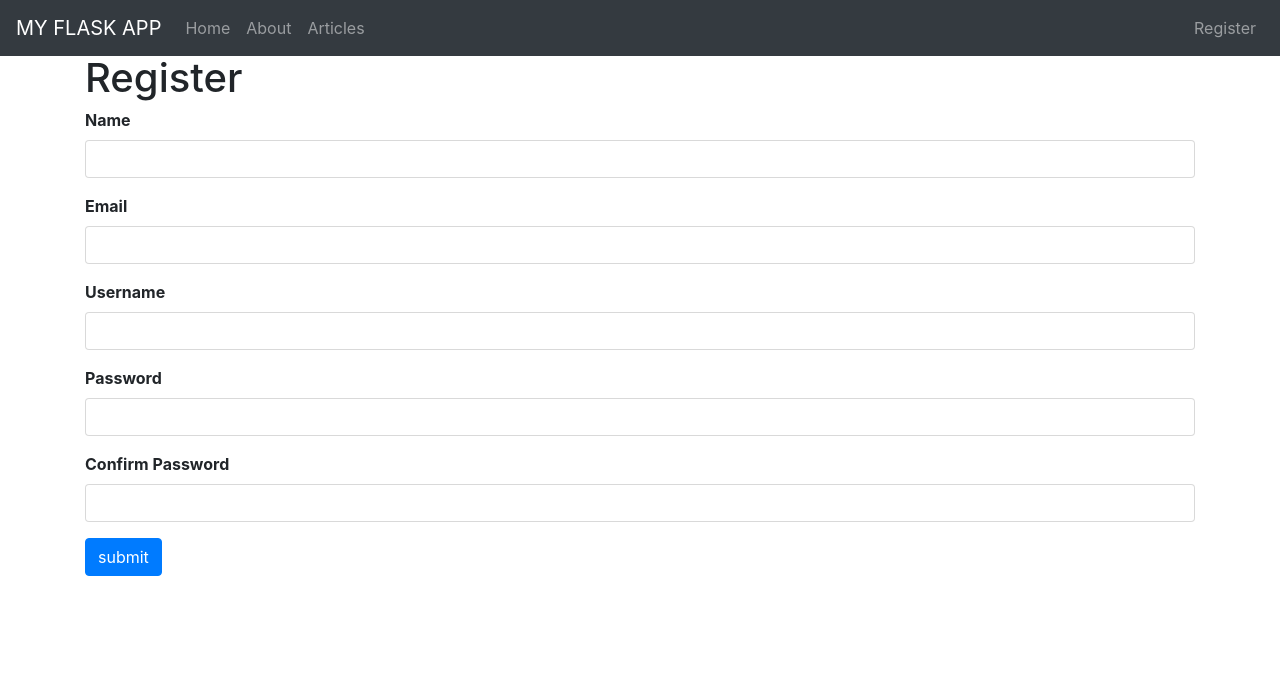
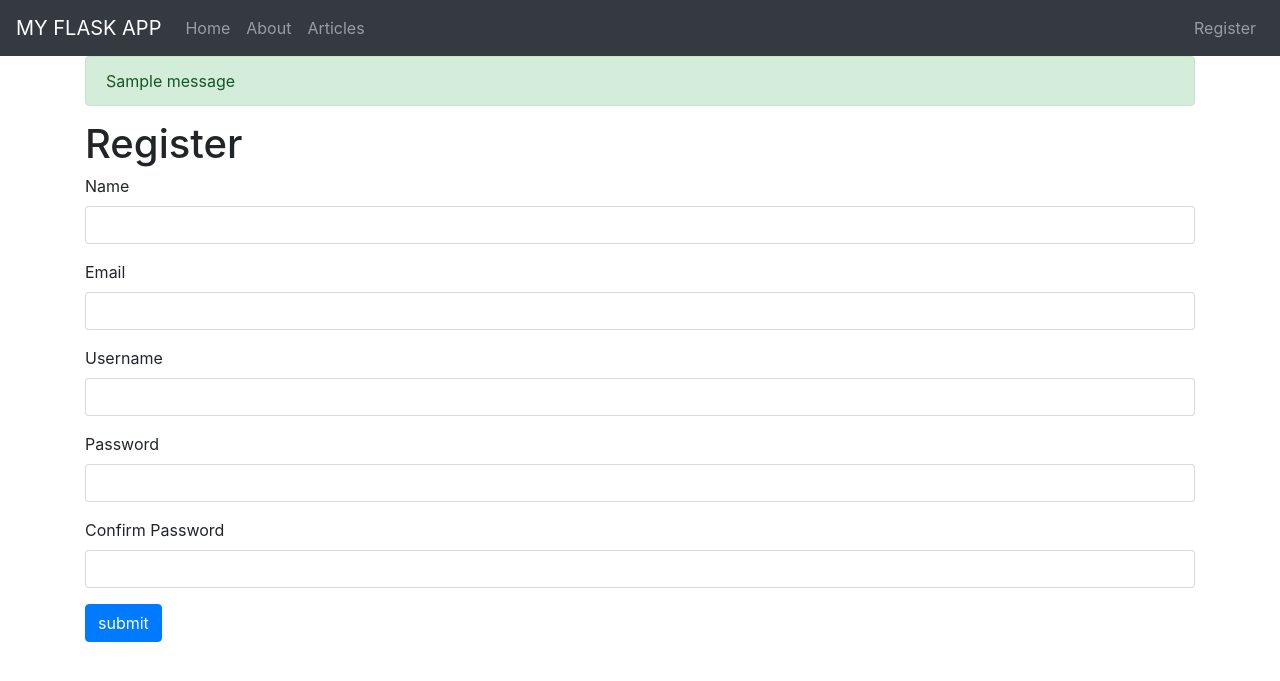
Before and after one commit to sphred5/flask_tutorial_app, a Flask app: page /register in a window 1280 px wide. Shown: the top 681 px of the page. Run offline with Flask 2, Linux system fonts and the light colour scheme; one stand-in notice (Sample message) is shown; some libraries are stand-ins or nearby versions.

Commit message:
FIXED ERROR! got flash message to work as well

```diff
--- a/app.py
+++ b/app.py
@@ -59,14 +59,7 @@ def register():
         cur.close()
         flash('you are now registered and can login', 'success')
         redirect(url_for('index'))
-
-        return render_template('register.html')
     return render_template('register.html', form = form)
-
-
-
-
-
 
 if __name__ == '__main__':
     app.secret_key = "secret123"
--- a/templates/includes/_formhelpers.html
+++ b/templates/includes/_formhelpers.html
@@ -1,12 +1,9 @@
 {% macro render_field(field) %}
-  <dt>{{ field.label }}
-    <dd>{{ field(**kwargs)|safe }}
-      {% if field.errors %}
-        <ul class=errors>
-          {% for error in field.errors %}
-            <li>{{ error }}</li>
-          {% endfor %}
-        </ul>
-      {% endif %}
-    </dd>
-  {% endmacro %}
+  {{ field.label }}
+  {{ field(**kwargs)|safe }}
+  {% if field.errors %}
+    {% for error in field.errors %}
+      <span class="help-inline">{{ error }}</span>
+    {% endfor %}
+  {% endif %}
+{% endmacro %}
--- a/templates/includes/_messages.html
+++ b/templates/includes/_messages.html
@@ -1,5 +1,7 @@
 {% with messages = get_flashed_messages(with_categories = true) %}
 {% if messages %}
-  <div class="success alert-{{catagory}}">{{message}}</div>
+  {% for category, message in messages %}
+    <div class="alert alert-{{ category }}">{{ message }}</div>
+  {% endfor %}
 {% endif %}
 {% endwith %}
--- a/templates/register.html
+++ b/templates/register.html
@@ -3,7 +3,7 @@
 {% block body %}
   <h1>Register</h1>
   {% from "includes/_formhelpers.html" import render_field %}
-  <form action="" method="post">
+  <form action="" method="POST">
     <div class="form-group">
       {{render_field(form.name, class_="form-control")}}
     </div>
```
